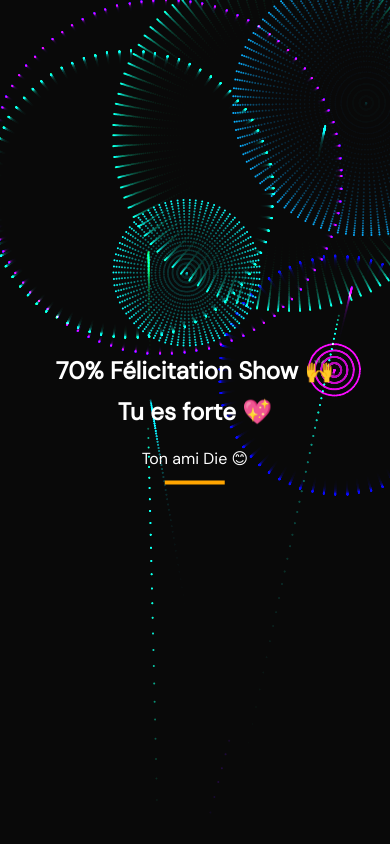
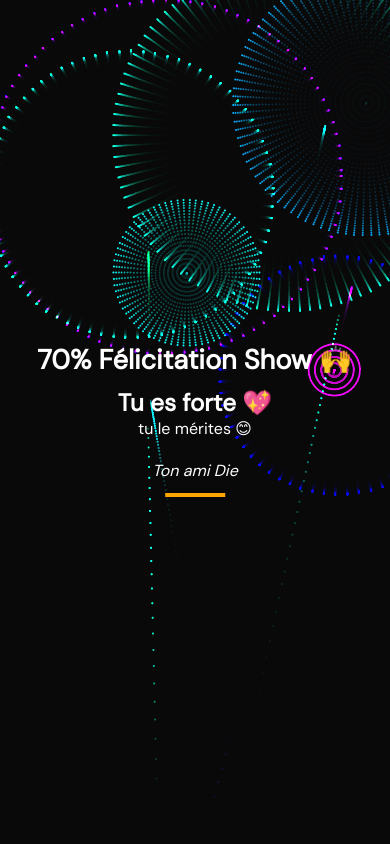
Before and after one commit to meldi-akelax/birthday, a plain HTML site: page index.html in a window 390 px wide. Drawn offline with Linux system fonts and the light colour scheme.

Commit message:
first commit 4

```diff
--- a/glodi.css
+++ b/glodi.css
@@ -42,7 +42,7 @@ h1 {
 
 @media only screen and (max-width: 992px) {
     h1 {
-        font-size: 1.5em;
+        font-size: 1.7em;
         margin-bottom: 10px;
     }
 }
--- a/index.html
+++ b/index.html
@@ -15,8 +15,9 @@
     <div class="text-content">
         <h1>70% Félicitation Show 🙌</h1>
         <h2>Tu es forte 💖</h2>
+        <p>tu le mérites 😊</p>
         <br>
-        <p>Ton ami Die 😊</p>
+        <p><i>Ton ami Die</i></p>
         <span class="bar"></span>
     </div>
     <canvas id="birthday"></canvas>
```
